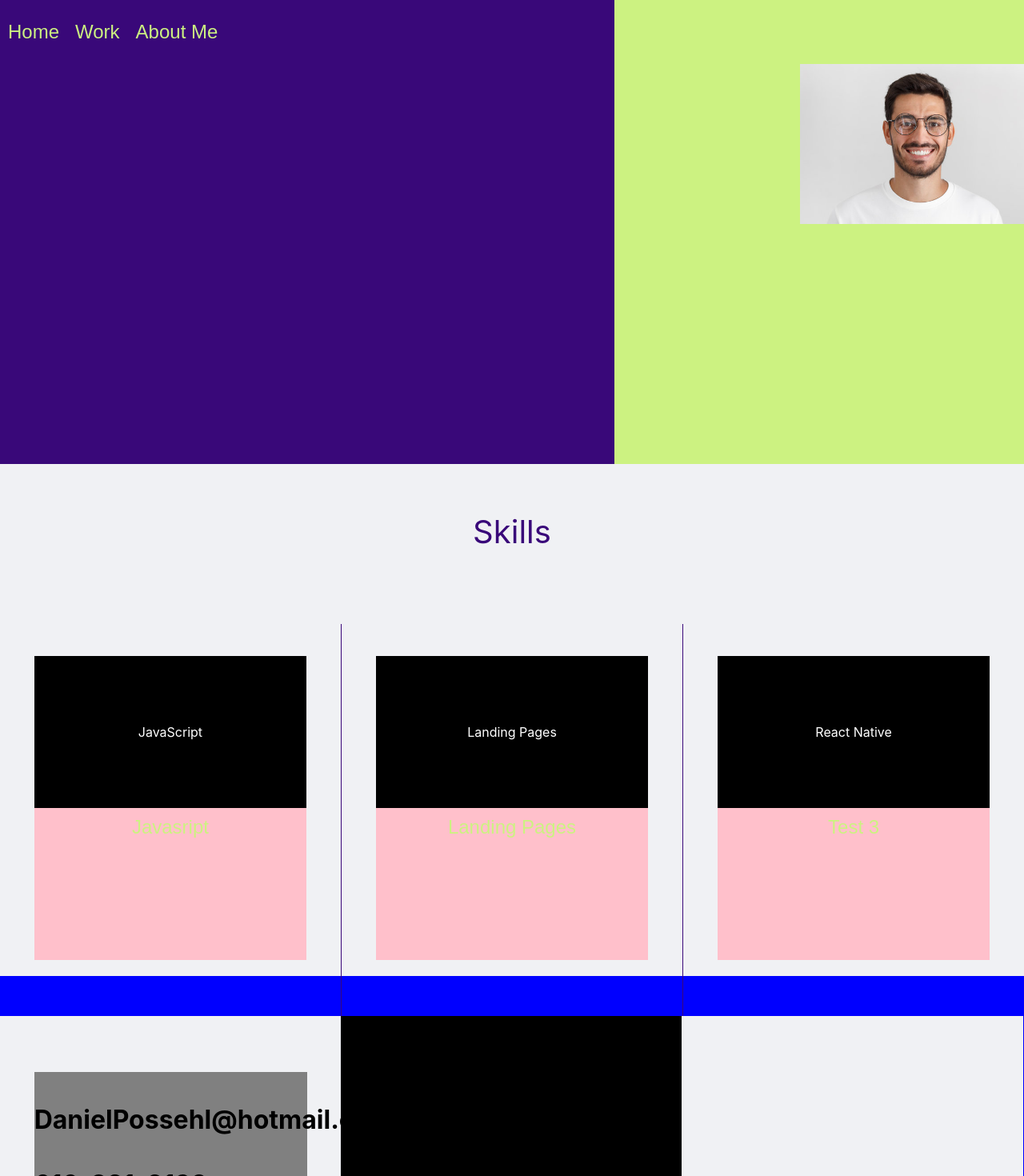
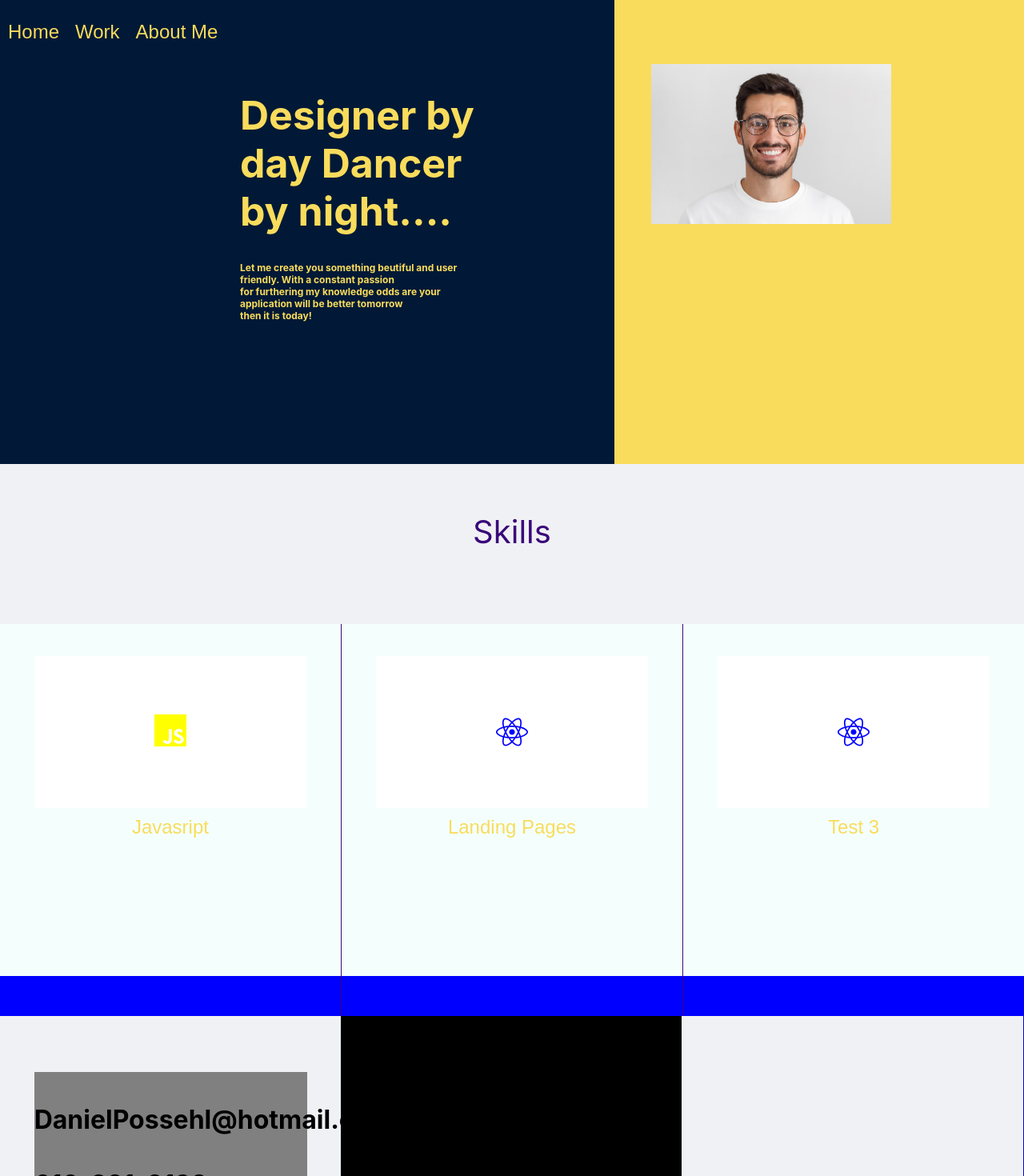
Before and after one commit to Danfirech/dan-portfolio, a React (Create React App) app: page / in a window 1280 px wide. Shown: the top 1470 px of the page at 80% size. Built offline with nearby package versions, Linux system fonts and the light colour scheme.

Commit message:
added media q's

```diff
--- a/package.json
+++ b/package.json
@@ -10,6 +10,7 @@
     "@testing-library/user-event": "^13.5.0",
     "react": "^17.0.2",
     "react-dom": "^17.0.2",
+    "react-icons": "^4.3.1",
     "react-router-dom": "^6.2.1",
     "react-scripts": "5.0.0",
     "styled-components": "^5.3.3",
--- a/src/components/ProfilePic.js
+++ b/src/components/ProfilePic.js
@@ -5,14 +5,28 @@ import {
   LeftContainer,
   RightContainer,
   Image,
+  TextBoxOne,
+  CenterContainer,
 } from "../styles/ProfilePic.style";
 
 function ProfilePic() {
   return (
     <PageContainer>
       <LeftContainer>
+        <TextBoxOne>
+          <h1 style={{ fontSize: 50 }}>Designer by day Dancer by night....</h1>
+          <h1 style={{ fontSize: 12 }}>
+            Let me create you something beutiful and user friendly. With a
+            constant passion <br />
+            for furthering my knowledge odds are your application will be better
+            tomorrow <br />
+            then it is today!
+          </h1>
+        </TextBoxOne>
+      </LeftContainer>
+      <CenterContainer>
         <Image src={Headshot} />
-      </LeftContainer>
+      </CenterContainer>
       <RightContainer></RightContainer>
     </PageContainer>
   );
--- a/src/components/Work.js
+++ b/src/components/Work.js
@@ -1,7 +1,8 @@
 import React from "react";
 import { useState } from "react";
 import WorkPage from "../pages/WorkPage";
-
+import { SiJavascript } from "react-icons/si";
+import { FaReact } from "react-icons/fa";
 import { NavbarLink } from "../styles/Navbar.style";
 
 import {
@@ -25,7 +26,9 @@ function ProfilePic() {
       <WorkLeftContainer>
         <CardBox>
           <WorkTop>
-            <WorkText>JavaScript </WorkText>
+            <WorkText>
+              <SiJavascript color="yellow" fontSize="2.5em" />
+            </WorkText>
           </WorkTop>
           <WorkBottom>
             {/* <DansButton onClick={() => setIsToggled(!isToggled)}>
@@ -40,7 +43,7 @@ function ProfilePic() {
       <WorkCenterContainer>
         <CardBox>
           <WorkTop>
-            <WorkText>Landing Pages</WorkText>
+            <FaReact color="Blue" fontSize="2.5em" />
           </WorkTop>
           <WorkBottom>
             <NavbarLink to="/lp">Landing Pages</NavbarLink>
@@ -51,7 +54,7 @@ function ProfilePic() {
       <WorkRightContainer>
         <CardBox>
           <WorkTop>
-            <WorkText>React Native</WorkText>
+            <FaReact color="Blue" fontSize="2.5em" />
           </WorkTop>
           <WorkBottom>
             <NavbarLink to="/js">Test 3</NavbarLink>
--- a/src/styles/Navbar.style.js
+++ b/src/styles/Navbar.style.js
@@ -15,14 +15,14 @@ export const LeftContainer = styled.div`
   flex: 60%;
   display: flex;
   align-items: center;
-  background-color: #390879;
+  background-color: #011936ff;
 `;
 
 export const RightContainer = styled.div`
   flex: 40%;
   display: flex;
   justify-content: flex-end;
-  background-color: #ccf281;
+  background-color: #f9dc5cff;
 `;
 
 export const NavbarInnerContainer = styled.div`
@@ -41,10 +41,10 @@ export const NavbarLink = styled(Link)`
   font-family: Arial, Helvetica, sans-serif;
   text-decoration: none;
   margin: 10px;
-  color: #ccf281;
+  color: #f9dc5cff;
   @media (max-width: 700px) {
     display: none;
-    color: #ccf281;
+    color: #f9dc5cff;
   }
 `;
 
@@ -82,6 +82,6 @@ export const NavbarExtendedContainer = styled.div`
   align-items: center;
   @media (min-width: 700px) {
     display: none;
-    color: #ccf281;
+    color: #f9dc5cff;
   }
 `;
--- a/src/styles/ProfilePic.style.js
+++ b/src/styles/ProfilePic.style.js
@@ -10,19 +10,40 @@ export const PageContainer = styled.div`
 export const LeftContainer = styled.div`
   display: flex;
   height: 500px;
-  width: 60%;
-  background-color: #390879;
+  width: 30%;
+  background-color: #011936ff;
+`;
+
+export const CenterContainer = styled.div`
+  height: 500px;
+  width: 30%;
+  background-color: #011936ff;
 `;
 
 export const RightContainer = styled.div`
   height: 500px;
   width: 40%;
-  background-color: #ccf281;
+  background-color: #f9dc5cff;
+  @media (min-width: !700px) {
+    background-color: #011936ff;
+  }
 `;
 
 export const Image = styled.img`
   width: 300px;
   height: 25%;
-  padding-left: 1000px;
+  padding-left: 430px;
+  position: absolute;
+  @media (min-width: !700px) {
+    display: none;
+  }
+`;
+
+export const TextBoxOne = styled.div`
+  color: #f9dc5cff;
+  width: 300px;
+  height: 200px;
+  background: none;
+  margin-left: 300px;
   position: absolute;
 `;
--- a/src/styles/Work.style.js
+++ b/src/styles/Work.style.js
@@ -12,14 +12,14 @@ export const CardBox = styled.div`
   flex-direction: column;
   height: 380px;
   width: 80%;
-  background-color: black;
+  background-color: #f4fffdff;
 `;
 
 export const WorkLeftContainer = styled.div`
   display: flex;
   height: 400px;
   width: 33.3%;
-  background-color: #f0f1f4;
+  background-color: #f4fffdff;
   justify-content: center;
   padding-top: 40px;
 `;
@@ -35,7 +35,7 @@ export const WorkCenterContainer = styled.div`
   display: flex;
   height: 400px;
   width: 33.3%;
-  background-color: #f0f1f4;
+  background-color: #f4fffdff;
   justify-content: center;
   padding-top: 40px;
 `;
@@ -44,14 +44,14 @@ export const WorkRightContainer = styled.div`
   display: flex;
   height: 400px;
   width: 33.3%;
-  background-color: #f0f1f4;
+  background-color: #f4fffdff;
   justify-content: center;
   padding-top: 40px;
 `;
 
 export const WorkTop = styled.div`
   display: flex;
-  background-color: black;
+  background-color: white;
   height: 50%;
   width: 100%;
   align-items: center;
@@ -60,7 +60,7 @@ export const WorkTop = styled.div`
 
 export const WorkBottom = styled.div`
   display: flex;
-  background-color: pink;
+  background-color: #f4fffdff;
   height: 50%;
   width: 100%;
   justify-content: center;
--- a/src/styles/WorkBoxes.Style.js
+++ b/src/styles/WorkBoxes.Style.js
@@ -13,7 +13,7 @@ export const BoxContainerTop = styled.div`
   flex-direction: row;
   height: 300px;
   width: 100%;
-  background-color: Pink;
+  background-color: #bfc9d7;
 `;
 
 export const BoxContainerCenter = styled.div`
```
Also changed, not shown: 1 other file (tests, documents, lock files or other folders).
